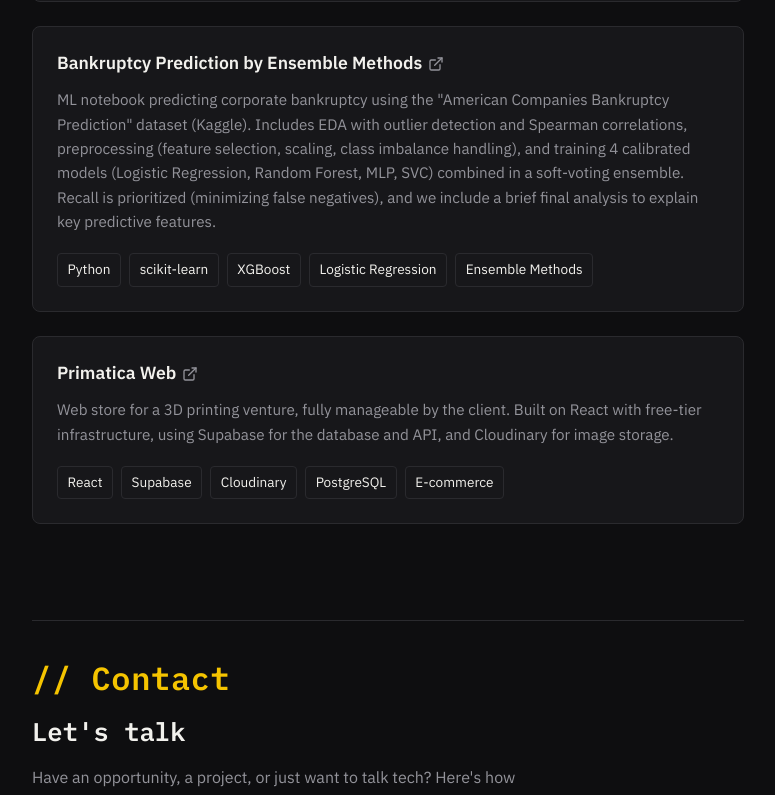
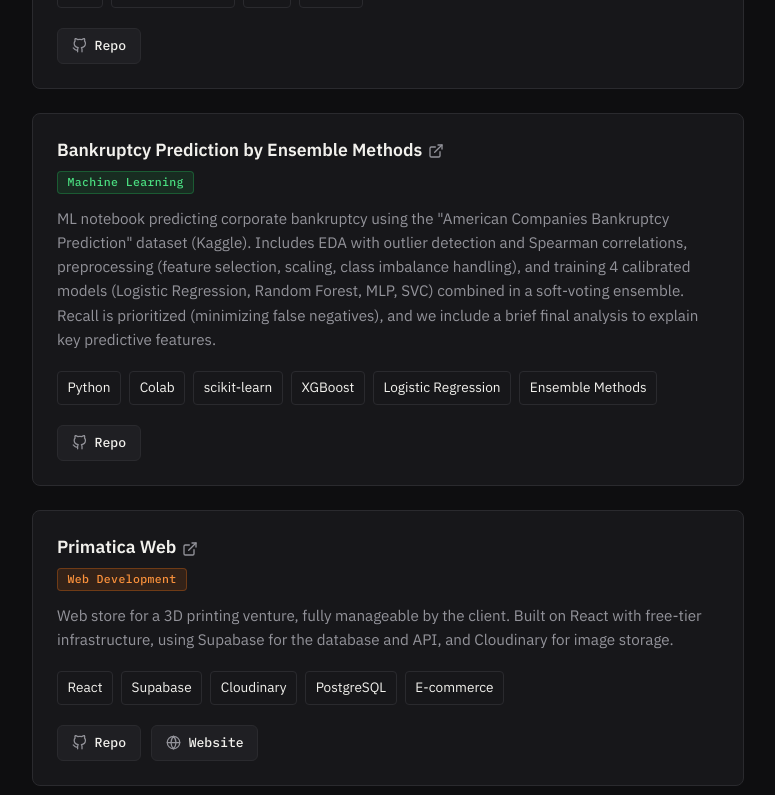
Before and after one commit to matiasrolon/my-portfolio, a React (Vite) app: page / in a window 1280 px wide. Shown: the part 3000-3795 px from the top of the page, without its empty margins (252-1027 px from the left). Built offline with nearby package versions, Linux system fonts and the light colour scheme.

Commit message:
Add category and site button for projects of R&D section

```diff
--- a/src/components/Projects.jsx
+++ b/src/components/Projects.jsx
@@ -10,7 +10,11 @@ export default function Projects({ t }) {
           <article className="project-card" key={project.name}>
             <div className="project-card__header">
               <h3 className="project-card__title">
-                <a href={project.url} target="_blank" rel="noopener noreferrer">
+                <a
+                  href={project.siteUrl || project.repoUrl || project.url}
+                  target="_blank"
+                  rel="noopener noreferrer"
+                >
                   {project.name}
                   <svg
                     className="project-card__icon"
@@ -29,6 +33,13 @@ export default function Projects({ t }) {
                   </svg>
                 </a>
               </h3>
+              {project.category && (
+                <span
+                  className={`project-card__category project-card__category--${project.categoryColor || "blue"}`}
+                >
+                  {project.category}
+                </span>
+              )}
             </div>
             <p className="project-card__desc">{project.description}</p>
             {project.tags && (
@@ -40,6 +51,56 @@ export default function Projects({ t }) {
                 ))}
               </ul>
             )}
+            <div className="project-card__actions">
+              {(project.repoUrl || project.url) && (
+                <a
+                  href={project.repoUrl || project.url}
+                  target="_blank"
+                  rel="noopener noreferrer"
+                  className="project-btn"
+                >
+                  <svg
+                    className="project-btn__icon"
+                    width="15"
+                    height="15"
+                    viewBox="0 0 24 24"
+                    fill="none"
+                    stroke="currentColor"
+                    strokeWidth="2"
+                    strokeLinecap="round"
+                    strokeLinejoin="round"
+                  >
+                    <path d="M9 19c-5 1.5-5-2.5-7-3m14 6v-3.87a3.37 3.37 0 0 0-.94-2.61c3.14-.35 6.44-1.54 6.44-7A5.44 5.44 0 0 0 20 4.77 5.07 5.07 0 0 0 19.91 1S18.73.65 16 2.48a13.38 13.38 0 0 0-7 0C6.27.65 5.09 1 5.09 1A5.07 5.07 0 0 0 5 4.77a5.44 5.44 0 0 0-1.5 3.78c0 5.42 3.3 6.61 6.44 7A3.37 3.37 0 0 0 9 18.13V22" />
+                  </svg>
+                  <span>{t.projects.repoLabel || "Repo"}</span>
+                </a>
+              )}
+              {project.siteUrl && (
+                <a
+                  href={project.siteUrl}
+                  target="_blank"
+                  rel="noopener noreferrer"
+                  className="project-btn"
+                >
+                  <svg
+                    className="project-btn__icon"
+                    width="15"
+                    height="15"
+                    viewBox="0 0 24 24"
+                    fill="none"
+                    stroke="currentColor"
+                    strokeWidth="2"
+                    strokeLinecap="round"
+                    strokeLinejoin="round"
+                  >
+                    <circle cx="12" cy="12" r="10" />
+                    <line x1="2" y1="12" x2="22" y2="12" />
+                    <path d="M12 2a15.3 15.3 0 0 1 4 10 15.3 15.3 0 0 1-4 10 15.3 15.3 0 0 1-4-10 15.3 15.3 0 0 1 4-10z" />
+                  </svg>
+                  <span>{project.siteLabel || t.projects.siteLabel || "Sitio"}</span>
+                </a>
+              )}
+            </div>
           </article>
         ))}
       </div>
--- a/src/content.js
+++ b/src/content.js
@@ -104,24 +104,36 @@ export const content = {
     projects: {
       label: "R&D",
       subtitle: "Investigación y desarrollo enfocado en las áreas que más me interesan actualmente.",
+      repoLabel: "Repo",
+      siteLabel: "Sitio",
       items: [
         {
           name: "Retroalimentación por pseudo-relevancia generativa",
+          category: "Recuperación de Información",
+          categoryColor: "blue",
           url: "https://github.com/matiasrolon/ri-query-optimization-by-rag",
+          repoUrl: "https://github.com/matiasrolon/ri-query-optimization-by-rag",
           description:
             "Enmarcada dentro del área de Recuperación de Información, se propone realizar una comparación entre los métodos básicos de expansión de consultas y uno nuevo basado en la generación de términos adicionales a través del uso de un LLM contextualizado. El objetivo es optimizar la consulta original del usuario, formando una nueva que obtenga mejores resultados",
-          tags: ["Information Retrieval", "LLM", "Query Expansion", "RAG", "Python"],
+          tags: ["LLM", "Query Expansion", "RAG", "Python"],
         },
         {
           name: "Predicción de bancarrota mediante métodos de ensamble",
+          category: "Machine Learning",
+          categoryColor: "green",
           url: "https://github.com/matiasrolon/bankruptcy-prediction-ensemble",
+          repoUrl: "https://github.com/matiasrolon/bankruptcy-prediction-ensemble",
           description:
             "Notebook de ML que predice bancarrota de empresas usando el dataset \"American Companies Bankruptcy Prediction\" (Kaggle). Incluye EDA con detección de outliers y correlaciones (Spearman), preprocesamiento (eliminación de variables redundantes, escalado, manejo de desbalanceo de clases), y entrenamiento de 4 modelos calibrados (Logistic Regression, Random Forest, MLP, SVC) combinados en un ensamble soft-voting. Se prioriza el recall (minimizar falsos negativos), y se incluye un breve análisis final incluyendo qué variables del dataset afectan más la predicción.",
-          tags: ["Python", "scikit-learn", "XGBoost", "Logistic Regression", "Ensemble Methods"],
+          tags: ["Python", "Colab","scikit-learn", "XGBoost", "Logistic Regression", "Ensemble Methods"],
         },
         {
           name: "Primatica Web",
+          category: "Programación Web",
+          categoryColor: "orange",
           url: "https://github.com/matiasrolon/primatica-web",
+          repoUrl: "https://github.com/matiasrolon/primatica-web",
+          siteUrl: "https://www.primatica.com.ar/",
           description:
             "Tienda web para un emprendimiento de impresiones 3D, totalmente administrable por el cliente. Desarrollada en React con infraestructura gratuita, utilizando Supabase para la base de datos y API, y Cloudinary para el almacenamiento de imágenes.",
           tags: ["React", "Supabase", "Cloudinary", "PostgreSQL", "E-commerce"],
@@ -247,24 +259,36 @@ export const content = {
     projects: {
       label: "R&D",
       subtitle: "Research and development focused on topics I am currently exploring.",
+      repoLabel: "Repo",
+      siteLabel: "Website",
       items: [
         {
           name: "Generative Pseudo-Relevance Feedback",
+          category: "Information Retrieval",
+          categoryColor: "blue",
           url: "https://github.com/matiasrolon/ri-query-optimization-by-rag",
+          repoUrl: "https://github.com/matiasrolon/ri-query-optimization-by-rag",
           description:
             "Framed within Information Retrieval, this research compares basic query expansion methods with a novel approach based on generating additional terms using a contextualized LLM. The goal is to optimize the user's original query, creating a new one that achieves better results.",
-          tags: ["Information Retrieval", "LLM", "Query Expansion", "RAG", "Python"],
+          tags: ["LLM", "Query Expansion", "RAG", "Python"],
         },
         {
           name: "Bankruptcy Prediction by Ensemble Methods",
+          category: "Machine Learning",
+          categoryColor: "green",
           url: "https://github.com/matiasrolon/bankruptcy-prediction-ensemble",
+          repoUrl: "https://github.com/matiasrolon/bankruptcy-prediction-ensemble",
           description:
             "ML notebook predicting corporate bankruptcy using the \"American Companies Bankruptcy Prediction\" dataset (Kaggle). Includes EDA with outlier detection and Spearman correlations, preprocessing (feature selection, scaling, class imbalance handling), and training 4 calibrated models (Logistic Regression, Random Forest, MLP, SVC) combined in a soft-voting ensemble.  Recall is prioritized (minimizing false negatives), and we include a brief final analysis to explain key predictive features.",
-          tags: ["Python", "scikit-learn", "XGBoost", "Logistic Regression", "Ensemble Methods"],
+          tags: ["Python", "Colab", "scikit-learn", "XGBoost", "Logistic Regression", "Ensemble Methods"],
         },
         {
           name: "Primatica Web",
+          category: "Web Development",
+          categoryColor: "orange",
           url: "https://github.com/matiasrolon/primatica-web",
+          repoUrl: "https://github.com/matiasrolon/primatica-web",
+          siteUrl: "https://www.primatica.com.ar/",
           description:
             "Web store for a 3D printing venture, fully manageable by the client. Built on React with free-tier infrastructure, using Supabase for the database and API, and Cloudinary for image storage.",
           tags: ["React", "Supabase", "Cloudinary", "PostgreSQL", "E-commerce"],
--- a/src/index.css
+++ b/src/index.css
@@ -776,6 +776,58 @@ a {
 
 .project-card__header {
   margin-bottom: 0.75rem;
+  display: flex;
+  flex-direction: column;
+  align-items: flex-start;
+  gap: 0.5rem;
+}
+
+.project-card__category {
+  display: inline-flex;
+  align-items: center;
+  font-family: var(--font-mono);
+  font-size: 0.72rem;
+  font-weight: 500;
+  letter-spacing: 0.03em;
+  padding: 0.22rem 0.6rem;
+  border-radius: 4px;
+  line-height: 1.2;
+}
+
+.project-card__category--blue {
+  color: #60a5fa;
+  background: rgba(59, 130, 246, 0.12);
+  border: 1px solid rgba(59, 130, 246, 0.3);
+}
+
+[data-theme="light"] .project-card__category--blue {
+  color: #1d4ed8;
+  background: rgba(37, 99, 235, 0.08);
+  border-color: rgba(37, 99, 235, 0.25);
+}
+
+.project-card__category--green {
+  color: #4ade80;
+  background: rgba(34, 197, 94, 0.12);
+  border: 1px solid rgba(34, 197, 94, 0.3);
+}
+
+[data-theme="light"] .project-card__category--green {
+  color: #15803d;
+  background: rgba(22, 163, 74, 0.08);
+  border-color: rgba(22, 163, 74, 0.25);
+}
+
+.project-card__category--orange {
+  color: #fb923c;
+  background: rgba(249, 115, 22, 0.12);
+  border: 1px solid rgba(249, 115, 22, 0.3);
+}
+
+[data-theme="light"] .project-card__category--orange {
+  color: #c2410c;
+  background: rgba(234, 88, 12, 0.08);
+  border-color: rgba(234, 88, 12, 0.25);
 }
 
 .project-card__title {
@@ -813,6 +865,60 @@ a {
   line-height: 1.6;
   margin: 0 0 1.25rem;
   font-size: 0.95rem;
+}
+
+.project-card__actions {
+  display: flex;
+  flex-wrap: wrap;
+  gap: 0.65rem;
+  margin-top: 1.25rem;
+}
+
+.project-btn {
+  display: inline-flex;
+  align-items: center;
+  gap: 0.5rem;
+  font-family: var(--font-mono);
+  font-size: 0.82rem;
+  font-weight: 500;
+  text-decoration: none;
+  padding: 0.42rem 0.85rem;
+  border-radius: 6px;
+  background: #1f1f23;
+  color: var(--ink);
+  border: 1px solid var(--line);
+  transition: all 0.2s cubic-bezier(0.4, 0, 0.2, 1);
+}
+
+.project-btn:hover {
+  background: #2b2b32;
+  border-color: #45454e;
+  color: #ffffff;
+  transform: translateY(-2px);
+  box-shadow: 0 4px 12px rgba(0, 0, 0, 0.35);
+}
+
+[data-theme="light"] .project-btn {
+  background: #eae9e3;
+  color: var(--ink);
+  border-color: var(--line);
+}
+
+[data-theme="light"] .project-btn:hover {
+  background: #dedcd4;
+  border-color: #b8b6ad;
+  color: #000000;
+  box-shadow: 0 4px 12px rgba(0, 0, 0, 0.08);
+}
+
+.project-btn__icon {
+  flex-shrink: 0;
+  color: var(--ink-muted);
+  transition: color 0.15s ease;
+}
+
+.project-btn:hover .project-btn__icon {
+  color: currentColor;
 }
 
 /* ---------- contact ---------- */
```
